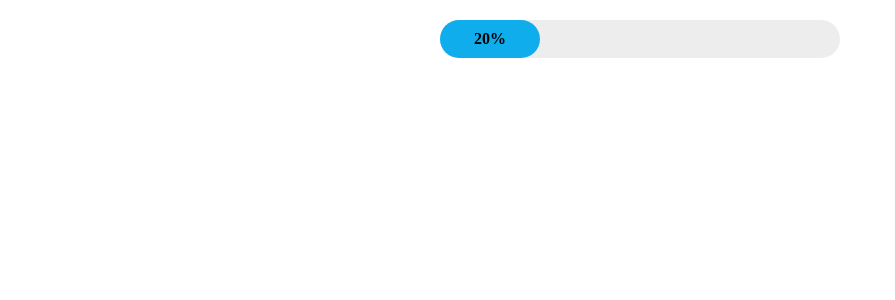
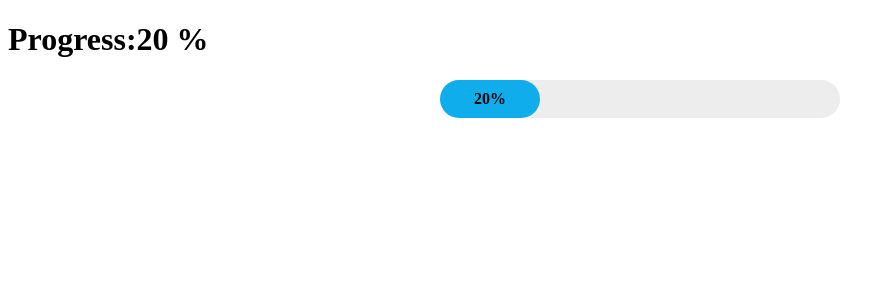
Before and after one commit to Mady93/cap06, an Angular app: page / in a window 1280 px wide. Shown: the top 300 px of the page, without its empty margins (0-895 px from the left). Built offline with nearby package versions, Linux system fonts and the light colour scheme.

Commit message:
second commit

```diff
--- a/src/app/app.component.html
+++ b/src/app/app.component.html
@@ -1 +1,2 @@
+<h1>Progress:{{avanzamento}} %</h1>
 <app-simple-progress-bar [progress]="avanzamento"></app-simple-progress-bar>
```
